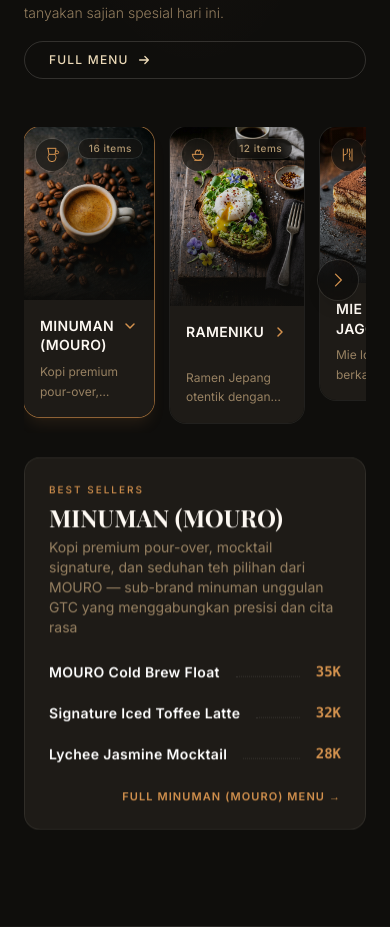
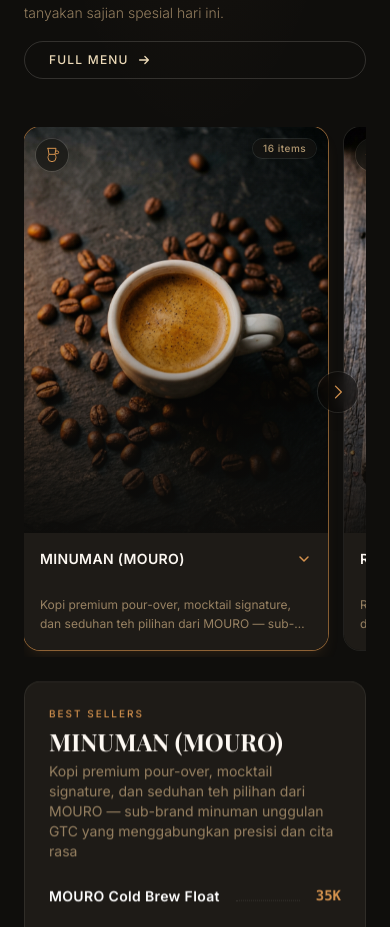
Before and after one commit to FlyingDutchman-green/gtc-coffee-bistro, a Next.js app: page / in a window 390 px wide. Shown: the part 2603-3530 px from the top of the page. Built offline with nearby package versions, Linux system fonts and the light colour scheme.

Commit message:
fix: explicit items-stretch on mobile flex container for equal-height cards

```diff
--- a/components/sections/MenuCategoryTabs.tsx
+++ b/components/sections/MenuCategoryTabs.tsx
@@ -426,12 +426,14 @@
             role="tablist"
             aria-label="Menu categories"
             className={[
-              /* Ponsel: pita gulir snap-x horizontal dengan flex */
-              "flex snap-x snap-mandatory gap-4 overflow-x-auto pb-2",
+              /* Ponsel: pita gulir snap-x horizontal dengan flex.
+               * items-stretch EKSPLISIT: paksa semua kartu sama tinggi
+               * mengikuti kartu tertinggi, baik di mode flex (mobile)
+               * maupun grid (tablet/desktop). */
+              "flex items-stretch snap-x snap-mandatory gap-4 overflow-x-auto pb-2",
               /* Sembunyikan bilah gulir dekoratif tanpa memblokir fungsi gulir */
               "[&::-webkit-scrollbar]:hidden [-ms-overflow-style:none] [scrollbar-width:none]",
-              /* Tablet: beralih ke grid 2→3 kolom.
-               * items-stretch: paksa semua sel grid sama tinggi (tinggi sel terbesar). */
+              /* Tablet: grid 2→3 kolom, items-stretch diteruskan otomatis */
               "sm:grid sm:grid-cols-2 sm:items-stretch sm:overflow-x-visible sm:pb-0 sm:snap-none",
               /* Mid-tablet: 3 kolom */
               "md:grid-cols-3",
@@ -443,9 +445,10 @@
               <div
                 key={category.id}
                 /* Mobile: kartu snap lebar tetap; tablet/desktop: otomatis.
-                 * flex-1 flex flex-col h-full: rantai tinggi tidak terputus dari
-                 * sel grid → wrapper → m.div → button → info block. */
-                className="shrink-0 w-[78vw] snap-start sm:w-auto sm:snap-align-none flex flex-1 flex-col h-full"
+                 * h-full: isi penuh tinggi cross-axis yang sudah di-stretch
+                 * oleh items-stretch pada parent. flex-col meneruskan rantai
+                 * ke m.div dan button di dalamnya. */
+                className="shrink-0 w-[78vw] snap-start sm:w-auto sm:snap-align-none flex flex-col h-full"
               >
                 <CategoryCard
                   category={category}
```
